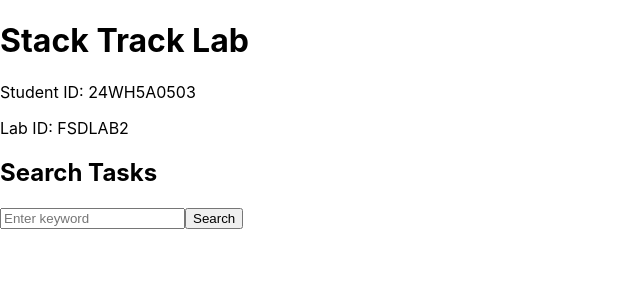
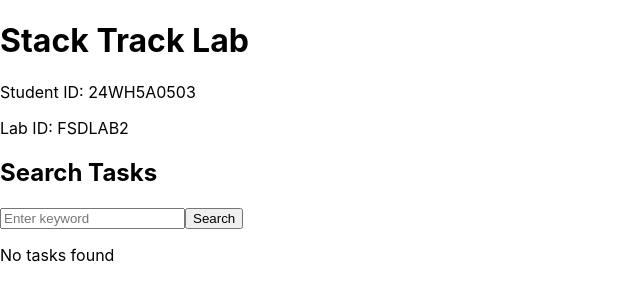
Before and after one commit to Nikhitha003/stacktrack-lab-FSDLAB2-24WH5A0503, a React (Create React App) app: page / in a window 1280 px wide. Shown: the top 300 px of the page, without its empty margins (0-640 px from the left). Built offline with nearby package versions, Linux system fonts and the light colour scheme.

Commit message:
implemented search functionality and api integration

```diff
--- a/src/pages/Home.js
+++ b/src/pages/Home.js
@@ -7,7 +7,12 @@ function Home() {
   const [keyword, setKeyword] = useState('');
   const [tasks, setTasks] = useState([]);
 
+  // Handle search button click
   const handleSearch = async () => {
+    if (!keyword.trim()) {
+      alert("Please enter a keyword");
+      return;
+    }
     try {
       const res = await fetch(`/api/tasks?search=${keyword}`);
       const data = await res.json();
@@ -20,6 +25,7 @@ function Home() {
     }
   };
 
+  // Load tasks if search param exists in URL
   useEffect(() => {
     const params = new URLSearchParams(window.location.search);
     const q = params.get('search');
@@ -47,6 +53,9 @@ function Home() {
       />
       <button onClick={handleSearch}>Search</button>
 
+      {tasks.length === 0 ? (
+        <p>No tasks found</p>
+      ) : (
         <ul>
           {tasks.map((task) => (
             <li key={task._id}>
@@ -54,6 +63,7 @@ function Home() {
             </li>
           ))}
         </ul>
+      )}
     </div>
   );
 }
```
Lines whose indentation alone changed are shown as unchanged.
